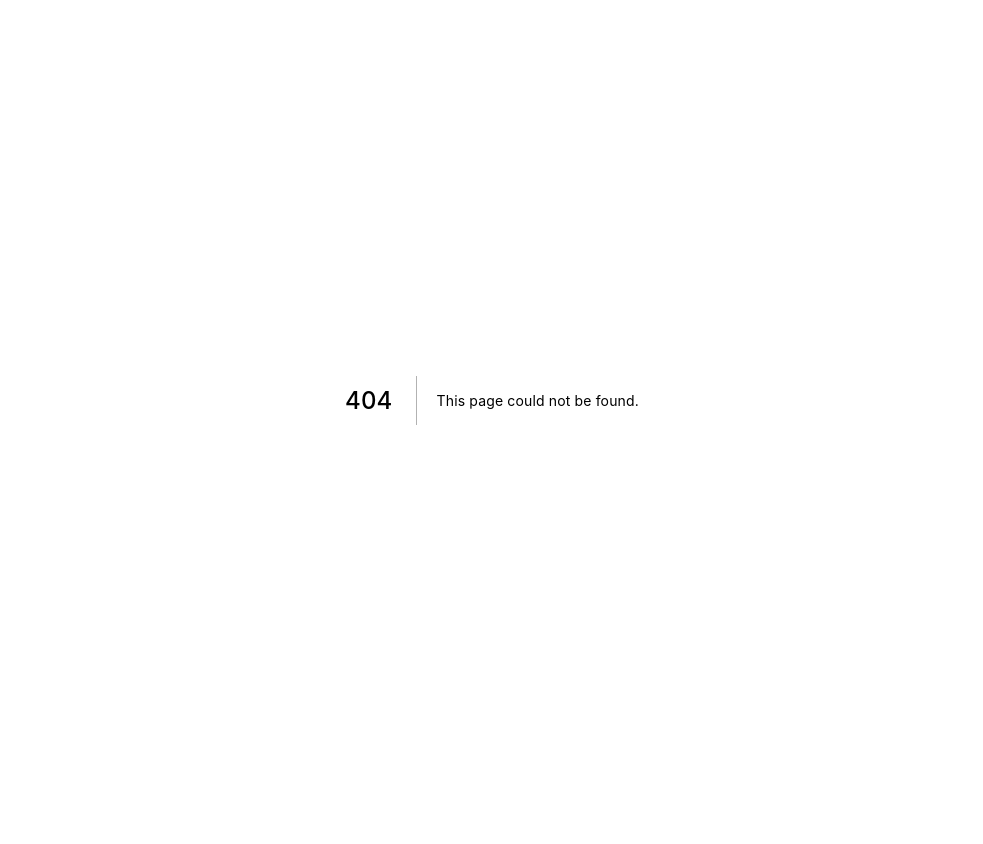
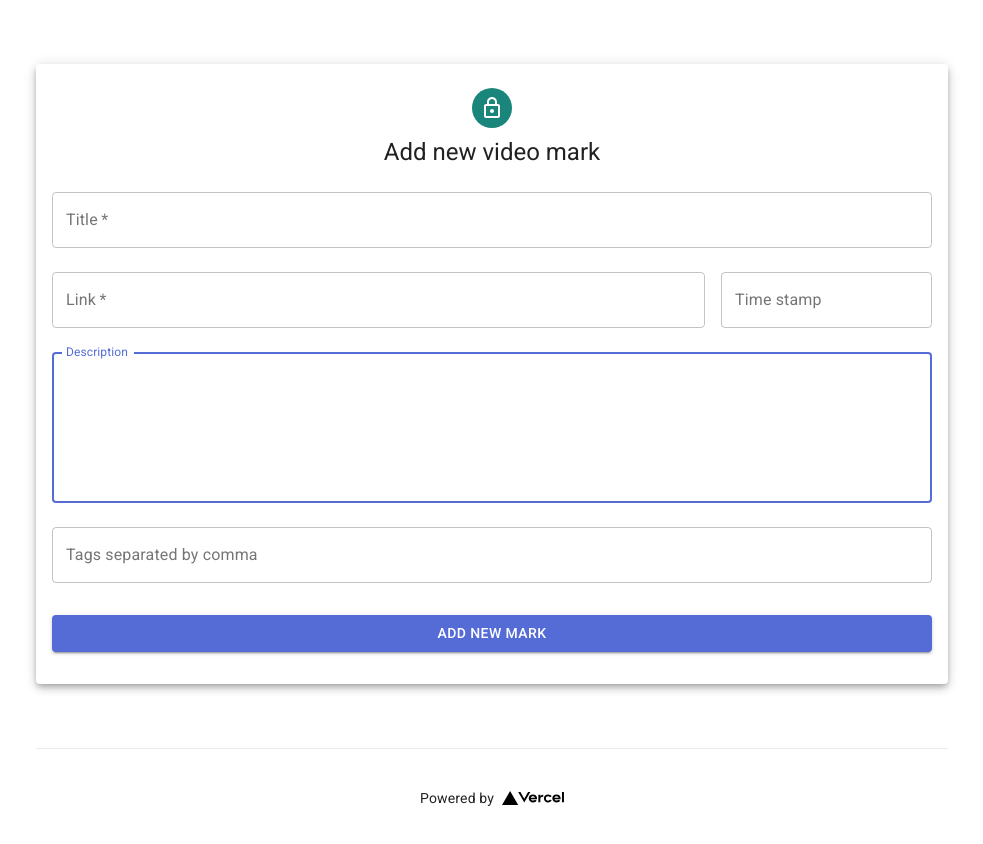
Before and after one commit to simmer5/vMark, a Next.js app: page /addnew in a window 1280 px wide. Before the commit this address had no page. Shown: the top 844 px of the page, without its empty margins (148-1131 px from the left). Before the commit the page ends 800 px from the top, so only its background shows below. Built offline with nearby package versions, Linux system fonts and the light colour scheme.

Commit message:
addnew page added

```diff
--- /dev/null
+++ b/pages/addnew.js
@@ -0,0 +1,151 @@
+//import Head from "next/head";
+//import styles from "../styles/Home.module.css";
+//import Footer from "../components/Footer";
+
+import React from 'react'
+import Head from 'next/head'
+import Footer from '../components/Footer'
+
+import Avatar from '@material-ui/core/Avatar'
+import Button from '@material-ui/core/Button'
+import Paper from '@material-ui/core/Paper'
+import CssBaseline from '@material-ui/core/CssBaseline'
+import TextField from '@material-ui/core/TextField'
+import FormControlLabel from '@material-ui/core/FormControlLabel'
+import Checkbox from '@material-ui/core/Checkbox'
+
+import Grid from '@material-ui/core/Grid'
+import Box from '@material-ui/core/Box'
+import LockOutlinedIcon from '@material-ui/icons/LockOutlined'
+import Typography from '@material-ui/core/Typography'
+import { makeStyles } from '@material-ui/core/styles'
+import Container from '@material-ui/core/Container'
+import Link from 'next/link'
+
+const useStyles = makeStyles(theme => ({
+	paper: {
+		marginTop: theme.spacing(8),
+		display: 'flex',
+		flexDirection: 'column',
+		alignItems: 'center',
+		padding: theme.spacing(2),
+	},
+	avatar: {
+		margin: theme.spacing(1),
+		backgroundColor: theme.palette.secondary.main,
+	},
+	form: {
+		width: '100%', // Fix IE 11 issue.
+		marginTop: theme.spacing(1),
+	},
+	submit: {
+		margin: theme.spacing(3, 0, 2),
+	},
+	container: {
+		display: 'flex',
+		flexWrap: 'wrap',
+		paddingLeft: 0,
+		paddingRight: 0,
+	},
+	link: {
+		flexGrow: 1,
+		marginRight: theme.spacing(2),
+	},
+	timestamp: {
+		flexGrow: 0,
+	},
+}))
+
+export default function SignIn() {
+	const classes = useStyles()
+
+	return (
+		<>
+			<Head>
+				<title>Add new mark | Video Note App</title>
+				<link rel='icon' href='/favicon.ico' />
+			</Head>
+			<Container component='main' maxWidth='md'>
+				<CssBaseline />
+
+				<Paper className={classes.paper} elevation={5}>
+					<Avatar className={classes.avatar}>
+						<LockOutlinedIcon />
+					</Avatar>
+					<Typography component='h1' variant='h5'>
+						Add new video mark
+					</Typography>
+					<form
+						className={classes.form}
+						onSubmit={e => {
+							e.preventDefault()
+							console.log('Form submited')
+						}}
+						noValidate
+					>
+						<TextField
+							variant='outlined'
+							margin='normal'
+							required
+							fullWidth
+							label='Title'
+							name='title'
+							autoComplete='title'
+							autoFocus
+							className={classes.title}
+						/>
+						<Container className={classes.container}>
+							<TextField
+								variant='outlined'
+								margin='normal'
+								required
+								label='Link'
+								name='link'
+								className={classes.link}
+							/>
+							<TextField
+								variant='outlined'
+								margin='normal'
+								// name='time stamp'
+								label='Time stamp'
+								className={classes.timestamp}
+							/>
+						</Container>
+						<TextField
+							variant='outlined'
+							margin='normal'
+							fullWidth
+							label='Description'
+							name='description'
+							autoComplete='description'
+							autoFocus
+							className={classes.description}
+							multiline='true'
+							rows='6'
+						/>
+						<TextField
+							variant='outlined'
+							margin='normal'
+							fullWidth
+							name='tags'
+							label='Tags separated by comma'
+							className={classes.tags}
+						/>
+						<Button
+							type='submit'
+							fullWidth
+							variant='contained'
+							color='primary'
+							className={classes.submit}
+						>
+							Add new mark
+						</Button>
+					</form>
+				</Paper>
+				<Box mt={8}>
+					<Footer />
+				</Box>
+			</Container>
+		</>
+	)
+}
```
